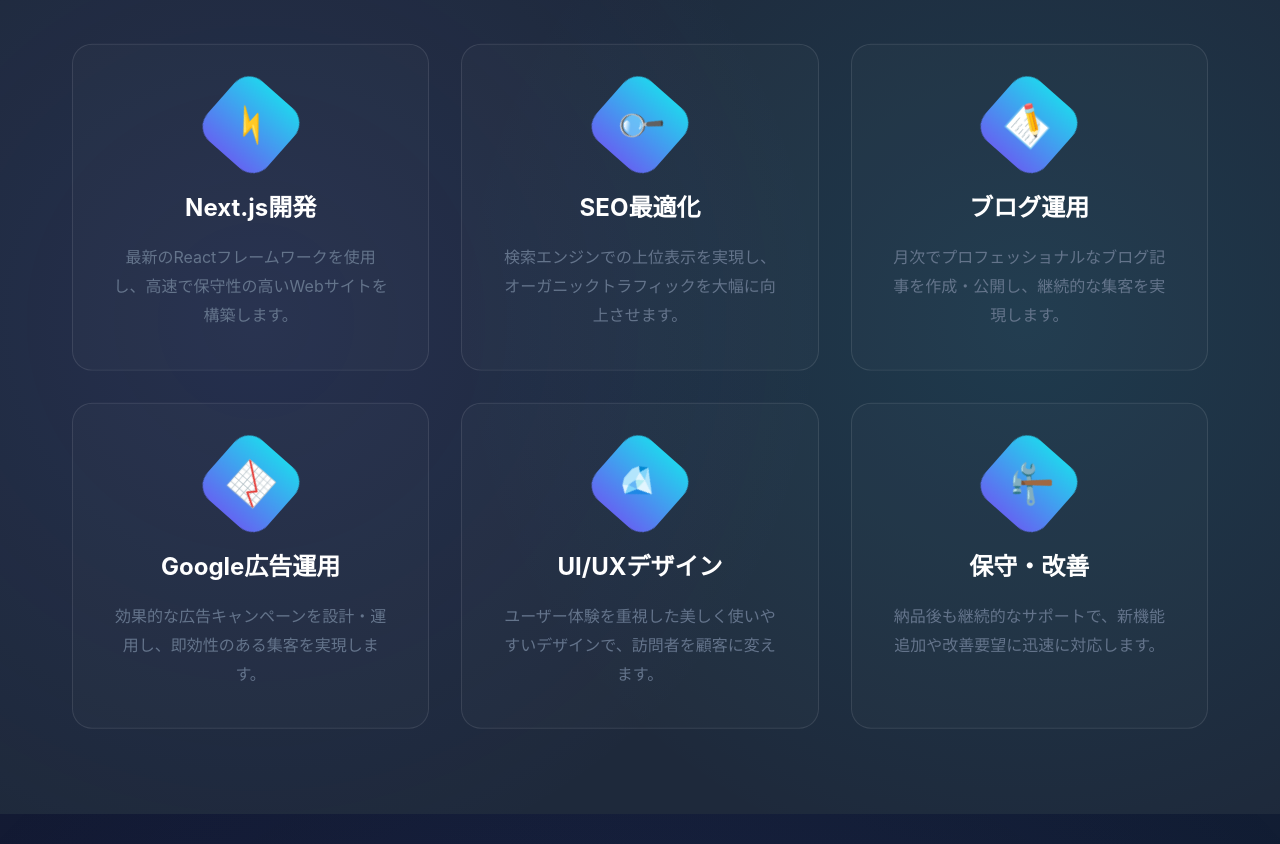
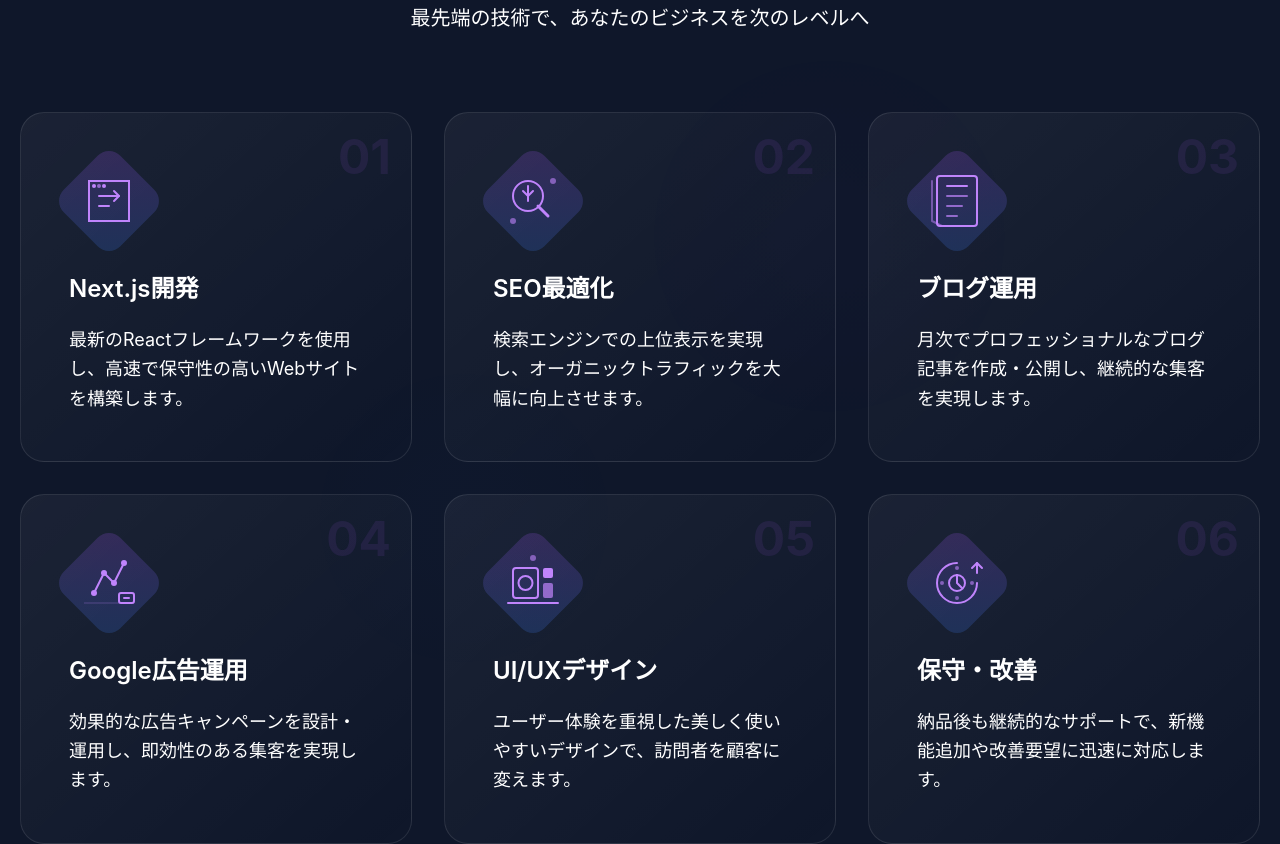
Before and after one commit to alzin/ui-ux-nipporia-lp, a Next.js app: page / in a window 1280 px wide. Shown: the part 3300-4144 px from the top of the page. Built offline with nearby package versions, Linux system fonts and the light colour scheme.

Commit message:
improve(services-section): update layout

```diff
--- a/src/components/pages/home/sections/ServicesSection.tsx
+++ b/src/components/pages/home/sections/ServicesSection.tsx
@@ -2,37 +2,424 @@ import { useScrollAnimation } from "@/hooks/useScrollAnimation";
 
 export default function ServicesSection() {
   const sectionRef = useScrollAnimation({
-      threshold: 0.1,
-      staggerDelay: 250,
-    });
+    threshold: 0.1,
+    staggerDelay: 250,
+  });
 
   const services = [
-    { icon: '⚡', title: 'Next.js開発', description: '最新のReactフレームワークを使用し、高速で保守性の高いWebサイトを構築します。' },
-    { icon: '🔍', title: 'SEO最適化', description: '検索エンジンでの上位表示を実現し、オーガニックトラフィックを大幅に向上させます。' },
-    { icon: '📝', title: 'ブログ運用', description: '月次でプロフェッショナルなブログ記事を作成・公開し、継続的な集客を実現します。' },
-    { icon: '📈', title: 'Google広告運用', description: '効果的な広告キャンペーンを設計・運用し、即効性のある集客を実現します。' },
-    { icon: '💎', title: 'UI/UXデザイン', description: 'ユーザー体験を重視した美しく使いやすいデザインで、訪問者を顧客に変えます。' },
-    { icon: '🛠️', title: '保守・改善', description: '納品後も継続的なサポートで、新機能追加や改善要望に迅速に対応します。' },
+    {
+      number: "01",
+      title: "Next.js開発",
+      description:
+        "最新のReactフレームワークを使用し、高速で保守性の高いWebサイトを構築します。",
+      icon: (
+        <svg
+          viewBox="0 0 80 80"
+          fill="none"
+          xmlns="http://www.w3.org/2000/svg"
+          className="w-full h-full"
+        >
+          <path
+            d="M20 20L60 20L60 60L20 60L20 20Z"
+            stroke="currentColor"
+            strokeWidth="2"
+          />
+          <path
+            d="M30 35L50 35M30 45L40 45"
+            stroke="currentColor"
+            strokeWidth="2"
+            strokeLinecap="round"
+          />
+          <path
+            d="M45 40L50 35L45 30"
+            stroke="currentColor"
+            strokeWidth="2"
+            strokeLinecap="round"
+            strokeLinejoin="round"
+          />
+          <circle cx="25" cy="25" r="2" fill="currentColor" />
+          <circle cx="30" cy="25" r="2" fill="currentColor" opacity="0.7" />
+          <circle cx="35" cy="25" r="2" fill="currentColor" />
+        </svg>
+      ),
+    },
+    {
+      number: "02",
+      title: "SEO最適化",
+      description:
+        "検索エンジンでの上位表示を実現し、オーガニックトラフィックを大幅に向上させます。",
+      icon: (
+        <svg
+          viewBox="0 0 80 80"
+          fill="none"
+          xmlns="http://www.w3.org/2000/svg"
+          className="w-full h-full"
+        >
+          <circle
+            cx="35"
+            cy="35"
+            r="15"
+            stroke="currentColor"
+            strokeWidth="2"
+            fill="none"
+          />
+          <path
+            d="M45 45L55 55"
+            stroke="currentColor"
+            strokeWidth="3"
+            strokeLinecap="round"
+          />
+          <path
+            d="M30 30L35 35L40 30"
+            stroke="currentColor"
+            strokeWidth="2"
+            strokeLinecap="round"
+            strokeLinejoin="round"
+          />
+          <path
+            d="M35 25V40"
+            stroke="currentColor"
+            strokeWidth="2"
+            strokeLinecap="round"
+          />
+          <circle cx="60" cy="20" r="3" fill="currentColor" opacity="0.6" />
+          <circle cx="20" cy="60" r="3" fill="currentColor" opacity="0.6" />
+        </svg>
+      ),
+    },
+    {
+      number: "03",
+      title: "ブログ運用",
+      description:
+        "月次でプロフェッショナルなブログ記事を作成・公開し、継続的な集客を実現します。",
+      icon: (
+        <svg
+          viewBox="0 0 80 80"
+          fill="none"
+          xmlns="http://www.w3.org/2000/svg"
+          className="w-full h-full"
+        >
+          <rect
+            x="20"
+            y="15"
+            width="40"
+            height="50"
+            rx="3"
+            stroke="currentColor"
+            strokeWidth="2"
+          />
+          <line
+            x1="30"
+            y1="25"
+            x2="50"
+            y2="25"
+            stroke="currentColor"
+            strokeWidth="2"
+            strokeLinecap="round"
+          />
+          <line
+            x1="30"
+            y1="35"
+            x2="50"
+            y2="35"
+            stroke="currentColor"
+            strokeWidth="2"
+            strokeLinecap="round"
+            opacity="0.7"
+          />
+          <line
+            x1="30"
+            y1="45"
+            x2="45"
+            y2="45"
+            stroke="currentColor"
+            strokeWidth="2"
+            strokeLinecap="round"
+            opacity="0.7"
+          />
+          <line
+            x1="30"
+            y1="55"
+            x2="40"
+            y2="55"
+            stroke="currentColor"
+            strokeWidth="2"
+            strokeLinecap="round"
+            opacity="0.7"
+          />
+          <path
+            d="M15 20L15 60L25 65"
+            stroke="currentColor"
+            strokeWidth="2"
+            strokeLinecap="round"
+            strokeLinejoin="round"
+            opacity="0.5"
+          />
+        </svg>
+      ),
+    },
+    {
+      number: "04",
+      title: "Google広告運用",
+      description:
+        "効果的な広告キャンペーンを設計・運用し、即効性のある集客を実現します。",
+      icon: (
+        <svg
+          viewBox="0 0 80 80"
+          fill="none"
+          xmlns="http://www.w3.org/2000/svg"
+          className="w-full h-full"
+        >
+          <path
+            d="M25 50L35 30L45 40L55 20"
+            stroke="currentColor"
+            strokeWidth="2"
+            strokeLinecap="round"
+            strokeLinejoin="round"
+          />
+          <circle cx="25" cy="50" r="3" fill="currentColor" />
+          <circle cx="35" cy="30" r="3" fill="currentColor" />
+          <circle cx="45" cy="40" r="3" fill="currentColor" />
+          <circle cx="55" cy="20" r="3" fill="currentColor" />
+          <rect
+            x="50"
+            y="50"
+            width="15"
+            height="10"
+            rx="2"
+            stroke="currentColor"
+            strokeWidth="2"
+          />
+          <path
+            d="M55 55L60 55"
+            stroke="currentColor"
+            strokeWidth="2"
+            strokeLinecap="round"
+          />
+          <path
+            d="M15 60L65 60"
+            stroke="currentColor"
+            strokeWidth="1"
+            opacity="0.3"
+          />
+        </svg>
+      ),
+    },
+    {
+      number: "05",
+      title: "UI/UXデザイン",
+      description:
+        "ユーザー体験を重視した美しく使いやすいデザインで、訪問者を顧客に変えます。",
+      icon: (
+        <svg
+          viewBox="0 0 80 80"
+          fill="none"
+          xmlns="http://www.w3.org/2000/svg"
+          className="w-full h-full"
+        >
+          <rect
+            x="20"
+            y="25"
+            width="25"
+            height="30"
+            rx="3"
+            stroke="currentColor"
+            strokeWidth="2"
+          />
+          <rect
+            x="50"
+            y="25"
+            width="10"
+            height="10"
+            rx="2"
+            fill="currentColor"
+          />
+          <rect
+            x="50"
+            y="40"
+            width="10"
+            height="15"
+            rx="2"
+            fill="currentColor"
+            opacity="0.7"
+          />
+          <circle
+            cx="32.5"
+            cy="40"
+            r="7"
+            stroke="currentColor"
+            strokeWidth="2"
+          />
+          <path
+            d="M15 60L65 60"
+            stroke="currentColor"
+            strokeWidth="2"
+            strokeLinecap="round"
+          />
+          <circle cx="40" cy="15" r="3" fill="currentColor" opacity="0.6" />
+        </svg>
+      ),
+    },
+    {
+      number: "06",
+      title: "保守・改善",
+      description:
+        "納品後も継続的なサポートで、新機能追加や改善要望に迅速に対応します。",
+      icon: (
+        <svg
+          viewBox="0 0 80 80"
+          fill="none"
+          xmlns="http://www.w3.org/2000/svg"
+          className="w-full h-full"
+        >
+          <path
+            d="M40 20C29 20 20 29 20 40C20 51 29 60 40 60C51 60 60 51 60 40"
+            stroke="currentColor"
+            strokeWidth="2"
+            strokeLinecap="round"
+          />
+          <path
+            d="M55 25L60 20L65 25"
+            stroke="currentColor"
+            strokeWidth="2"
+            strokeLinecap="round"
+            strokeLinejoin="round"
+          />
+          <path
+            d="M60 20V30"
+            stroke="currentColor"
+            strokeWidth="2"
+            strokeLinecap="round"
+          />
+          <circle cx="40" cy="40" r="8" stroke="currentColor" strokeWidth="2" />
+          <path
+            d="M40 32V40L45 45"
+            stroke="currentColor"
+            strokeWidth="2"
+            strokeLinecap="round"
+            strokeLinejoin="round"
+          />
+          <circle cx="25" cy="40" r="2" fill="currentColor" opacity="0.6" />
+          <circle cx="55" cy="40" r="2" fill="currentColor" opacity="0.6" />
+          <circle cx="40" cy="25" r="2" fill="currentColor" opacity="0.6" />
+          <circle cx="40" cy="55" r="2" fill="currentColor" opacity="0.6" />
+        </svg>
+      ),
+    },
   ];
 
   return (
-    <section id="services" className="py-20 bg-dark-lighter relative overflow-hidden" ref={sectionRef}>
-      <div className="absolute inset-0 bg-[radial-gradient(circle_at_20%_50%,rgba(99,102,241,0.1)_0%,transparent_50%),radial-gradient(circle_at_80%_50%,rgba(34,211,238,0.1)_0%,transparent_50%)] animate-[servicesGlow_10s_ease_infinite]"></div>
-      <div className="max-w-[1200px] mx-auto px-8 relative z-1">
-        <h2 className="animate-slide text-[clamp(2rem,4vw,3rem)] text-center font-bold mb-16 relative animate-titleGlow after:content-[''] after:absolute after:bottom-[-10px] after:left-1/2 after:-translate-x-1/2 after:w-[100px] after:h-1 after:bg-gradient-to-r after:from-primary after:to-secondary after:rounded after:animate-[lineExpand_2s_ease_infinite]">
+    <section
+      ref={sectionRef}
+      className="relative py-24 px-5 max-w-7xl mx-auto overflow-hidden"
+    >
+      {/* Animated background shapes */}
+      <div className="absolute top-1/4 right-1/4 w-80 h-80 bg-gradient-radial from-purple-500/5 via-purple-500/2 to-transparent rounded-full animate-float-slow opacity-30" />
+      <div className="absolute bottom-1/4 left-1/4 w-72 h-72 bg-gradient-radial from-blue-500/5 via-blue-500/2 to-transparent rounded-full animate-float-delayed opacity-30" />
+
+      {/* Section Header */}
+      <div className="text-center mb-20 relative">
+        <h2 className="text-4xl md:text-6xl font-bold mb-5 bg-gradient-to-br from-purple-400 to-blue-600 bg-clip-text text-transparent">
           提供サービス
         </h2>
-        <div className="animate-slide grid grid-cols-1 md:grid-cols-3 gap-8 mt-12">
-          {services.map((service, index) => (
-            <div key={index} className={`service-card bg-white/[0.02]  border border-white/10 rounded-[20px] p-10 text-center relative overflow-hidden group hover:-translate-y-[15px] hover:scale-105 hover:border-primary hover:shadow-[0_30px_60px_rgba(99,102,241,0.3)] transition-all duration-[0.8s] animate-serviceFloat ${index === 0 ? 'animation-delay-0' : index === 1 ? 'animation-delay-500' : index === 2 ? 'animation-delay-1000' : index === 3 ? 'animation-delay-1500' : index === 4 ? 'animation-delay-2000' : 'animation-delay-2500'}`}>
-              <div className="absolute -top-1/2 -left-1/2 w-[200%] h-[200%] bg-[radial-gradient(circle,rgba(99,102,241,0.1)_0%,transparent_70%)] opacity-0 group-hover:opacity-100 group-hover:rotate-90 transition-all duration-500 ease-in-out"></div>
-              <div className="w-20 h-20 mx-auto mb-6 bg-gradient-to-r from-primary to-secondary rounded-[20px] flex items-center justify-center text-[2rem] animate-iconRotate group-hover:animate-[iconRotate_2s_linear_infinite]">{service.icon}</div>
-              <h3 className="text-[1.5rem] mb-4 group-hover:text-primary transition-colors duration-300 font-bold">{service.title}</h3>
-              <p className="text-gray leading-[1.8]">{service.description}</p>
+        <p className="text-xl text-gray-400 font-light">
+          最先端の技術で、あなたのビジネスを次のレベルへ
+        </p>
+      </div>
+
+      {/* Services Grid */}
+      <div className="grid grid-cols-1 md:grid-cols-2 lg:grid-cols-3 gap-8">
+        {services.map((service, index) => (
+          <div
+            key={index}
+            className="group relative bg-gradient-to-br from-white/5 to-white/2 border border-white/10 rounded-3xl p-12 overflow-hidden transition-all duration-500 ease-out hover:-translate-y-3 hover:border-purple-500/50 hover:shadow-2xl hover:shadow-purple-500/20 cursor-pointer"
+          >
+            {/* Service number */}
+            <span className="absolute top-5 right-5 text-5xl font-bold text-purple-500/10 group-hover:text-purple-500/20 transition-colors duration-300">
+              {service.number}
+            </span>
+
+            {/* Top gradient bar */}
+            <div className="absolute top-0 left-0 right-0 h-1 bg-gradient-to-r from-purple-500 to-blue-500 scale-x-0 group-hover:scale-x-100 transition-transform duration-500 origin-left" />
+
+            {/* Animated background effect */}
+            <div className="absolute -top-full -left-full w-[300%] h-[300%] bg-gradient-radial from-purple-500/10 via-transparent to-transparent opacity-0 group-hover:opacity-100 transition-opacity duration-700 animate-pulse-slow" />
+
+            {/* Icon wrapper */}
+            <div className="relative w-20 h-20 mb-8">
+              <div className="absolute inset-0 bg-gradient-to-br from-purple-500/20 to-blue-500/20 rounded-2xl rotate-45 group-hover:rotate-90 group-hover:scale-110 transition-all duration-500" />
+              <div className="relative z-10 w-full h-full text-purple-400 group-hover:text-purple-300 transition-colors duration-300">
+                {service.icon}
+              </div>
             </div>
-          ))}
-        </div>
+
+            {/* Content */}
+            <h3 className="text-2xl font-semibold text-white mb-5 group-hover:text-purple-100 transition-colors duration-300">
+              {service.title}
+            </h3>
+            <p className="text-lg leading-relaxed text-gray-300 group-hover:text-gray-200 transition-colors duration-300">
+              {service.description}
+            </p>
+          </div>
+        ))}
       </div>
+
+      <style jsx>{`
+        @keyframes float-slow {
+          0%,
+          100% {
+            transform: translate(0, 0) scale(1);
+          }
+          33% {
+            transform: translate(30px, -30px) scale(1.1);
+          }
+          66% {
+            transform: translate(-20px, 20px) scale(0.9);
+          }
+        }
+
+        @keyframes float-delayed {
+          0%,
+          100% {
+            transform: translate(0, 0) scale(1);
+          }
+          33% {
+            transform: translate(-25px, 25px) scale(0.95);
+          }
+          66% {
+            transform: translate(20px, -20px) scale(1.05);
+          }
+        }
+
+        @keyframes pulse-slow {
+          0% {
+            transform: scale(0.8);
+          }
+          50% {
+            transform: scale(1.2);
+          }
+          100% {
+            transform: scale(0.8);
+          }
+        }
+
+        .animate-float-slow {
+          animation: float-slow 20s infinite ease-in-out;
+        }
+
+        .animate-float-delayed {
+          animation: float-delayed 20s infinite ease-in-out;
+          animation-delay: 10s;
+        }
+
+        .animate-pulse-slow {
+          animation: pulse-slow 2s infinite;
+        }
+
+        .bg-gradient-radial {
+          background: radial-gradient(var(--tw-gradient-stops));
+        }
+      `}</style>
     </section>
   );
 }
```
